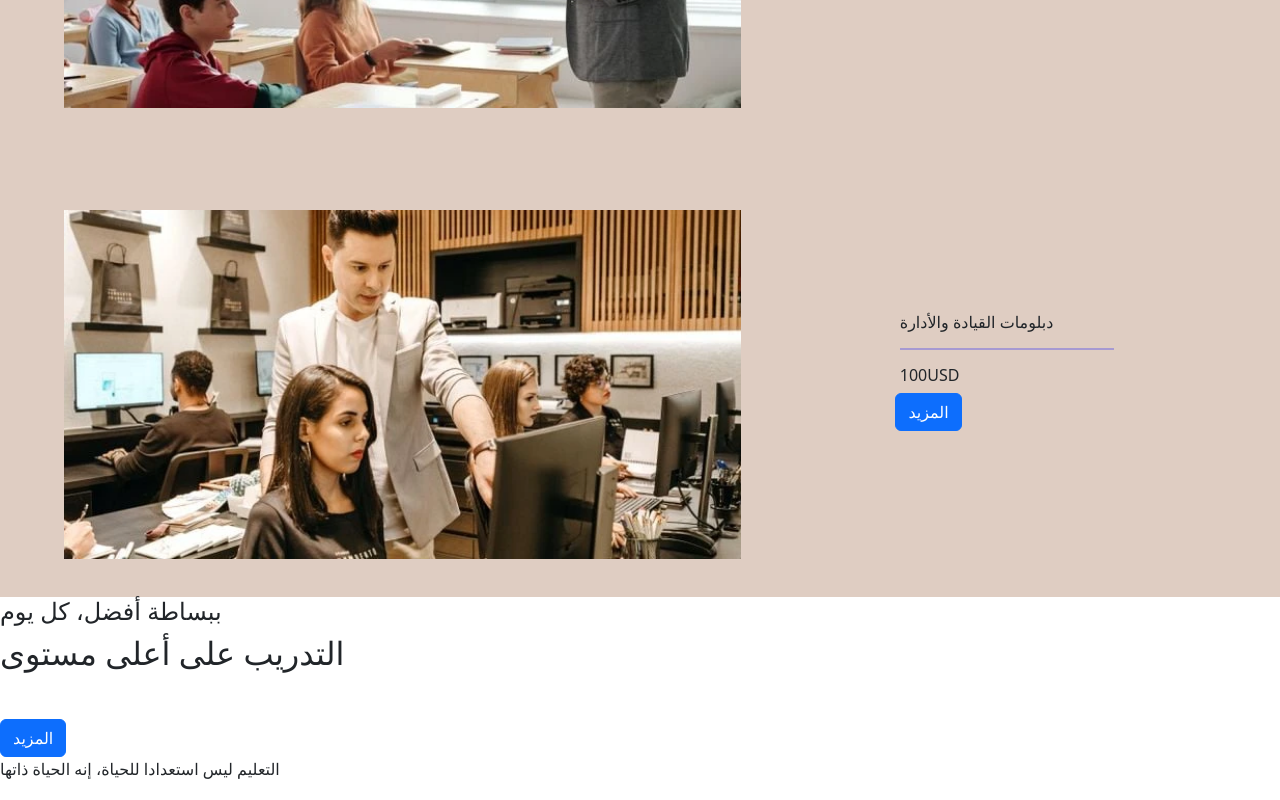
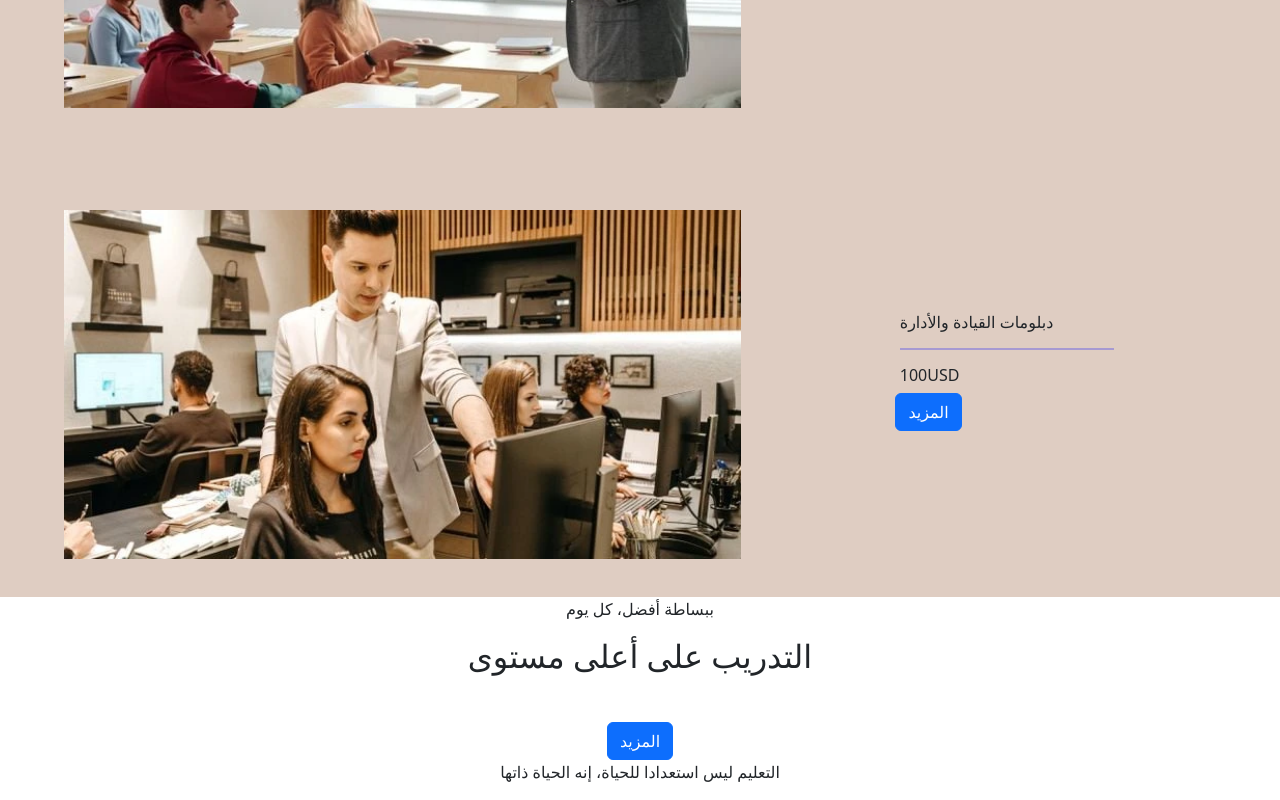
Before and after one commit to babaset/Premium-web, a plain HTML site: page index.html in a window 1280 px wide. Shown: the part 2082-2882 px from the top of the page. Drawn offline with nearby package versions, Linux system fonts and the light colour scheme.

Commit message:
the last chang

```diff
--- a/index.html
+++ b/index.html
@@ -107,9 +107,9 @@
         </center>
     </section>
 
-    <section style="background-color: #dfcdc2"   class="container-fluid">
+    <section style="background-color: #dfcdc2" class="container-fluid">
 
-            <div  data-aos="fade-up" class="row">
+        <div data-aos="fade-up" class="row">
             <div id="photo02" class="col"><img src="image/index05.webp" style="height: 90% " /></div>
             <div id="text01" class="col">
                 <h6>دبلومات القيادة والأدارة<br /><hr style="border:1px solid blue " /></h6><h6>100USD</h6>
@@ -117,14 +117,14 @@
             </div>
 
         </div>
-            <div  data-aos="fade-up" class="row">
+        <div data-aos="fade-up" class="row">
             <div id="photo02" class="col"><img src="image/index06.webp" style="height: 90% " /></div>
             <div id="text01" class="col">
                 <h6>دبلومات القيادة والأدارة<br /><hr style="border:1px solid blue " /></h6><h6>100USD</h6>
                 <button class=" btn btn-primary" id="posation_bottom3">المزيد</button>
             </div>
         </div>
-            <div  data-aos="fade-up" class="row">
+        <div data-aos="fade-up" class="row">
             <div id="photo02" class="col"><img src="image/index07.webp" style="height: 90% " /></div>
             <div id="text01" class="col">
                 <h6>دبلومات القيادة والأدارة<br /><hr style="border:1px solid blue " /></h6><h6>100USD</h6>
@@ -136,11 +136,11 @@
     </section>
 
 
-
+    <center>
         <section id="index_change" class="cotanier-fluid">
             <div>
 
-            <h4>ببساطة أفضل، كل يوم</h4>
+                <p>ببساطة أفضل، كل يوم</p>
                 <h2>التدريب على أعلى مستوى</h2>
 
                 <button class=" btn btn-primary" id="posation_bottom2">
@@ -150,6 +150,7 @@
 
 
             </div>
+
             <div>
 
 
@@ -160,7 +161,7 @@
 
             </div>
 
-
+    </center>
     </section>
 
 
```
Lines whose indentation alone changed are shown as unchanged.
